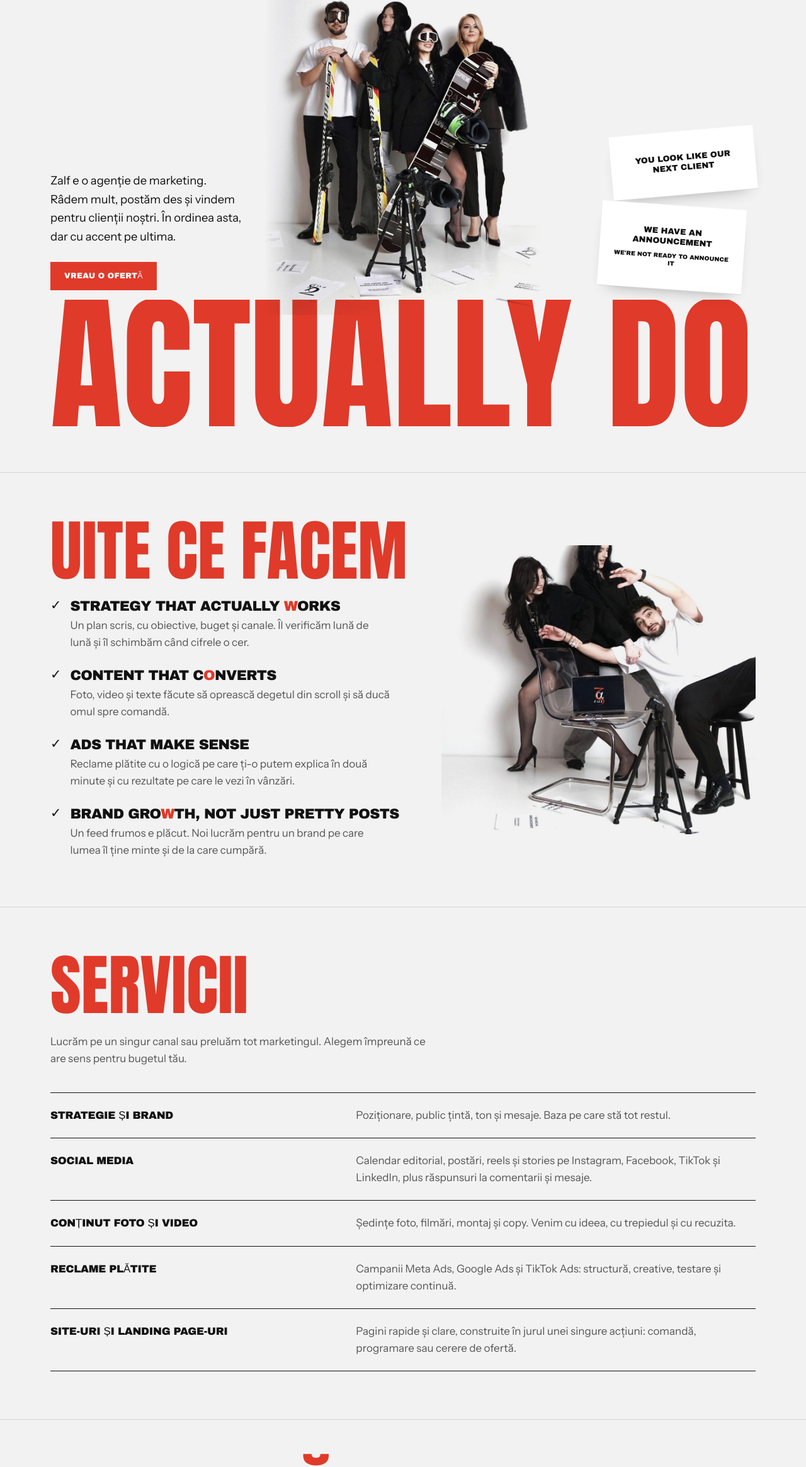
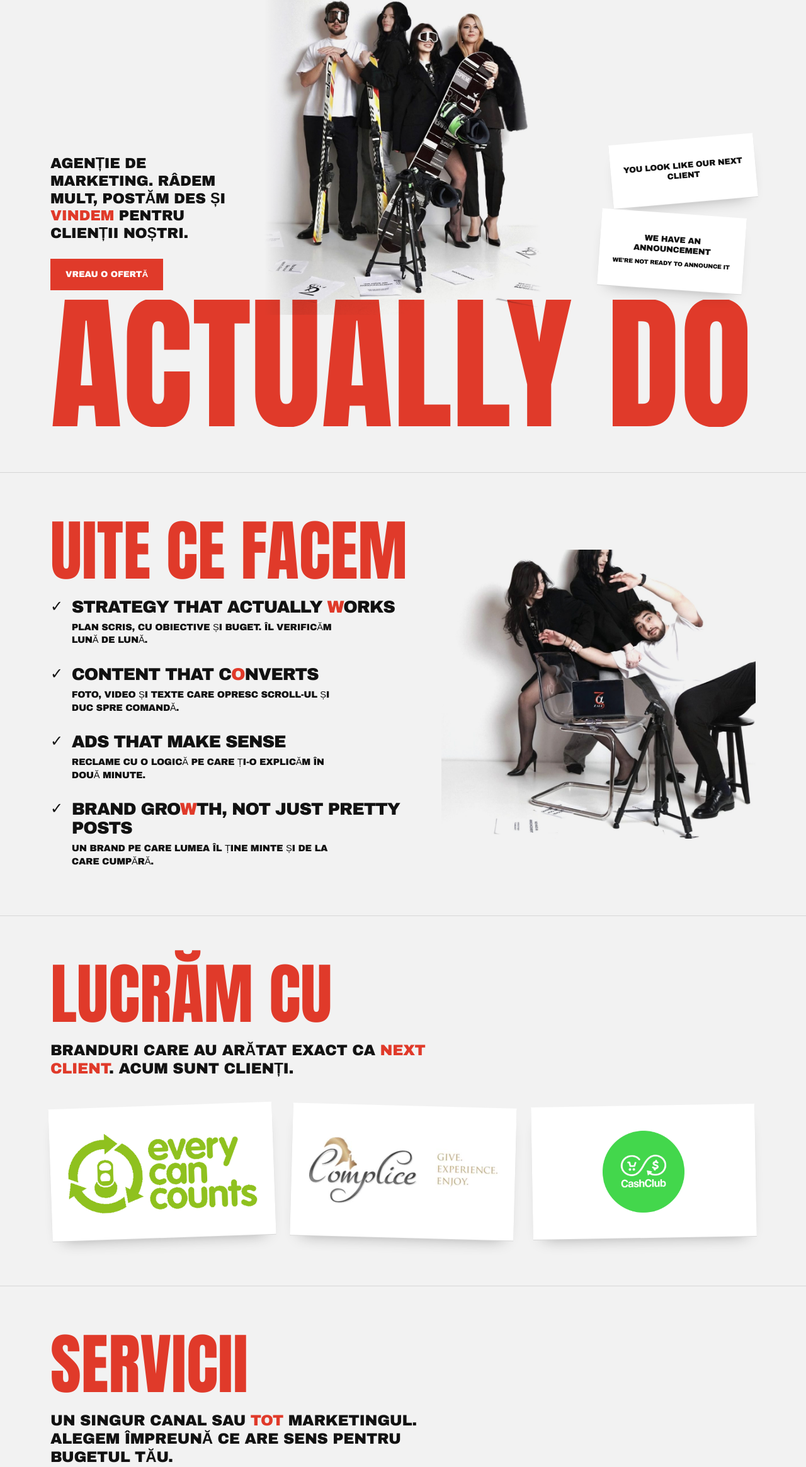
Before and after one commit to fr7gfh4vhn-hub/anthropic-claude-code, a plain HTML site: page index.html in a window 1280 px wide. Shown: the part 470-2800 px from the top of the page at 63% size. Drawn offline with Linux system fonts and the light colour scheme; a web font is replaced by a local one.

Commit message:
Add clients section, TikTok links and poster-style copy
All text now set in wide caps with red accents like the agency's
posts; client logos shown on paper tiles.

Co-Authored-By: Claude Fable 5.2 <noreply@anthropic.com>
Claude-Session: https://claude.ai/code/session_01EVt79yBV7t7dAJsUM1vds3

```diff
--- a/index.html
+++ b/index.html
@@ -6,21 +6,19 @@
 <title>Zalf</title>
 <meta name="claude:viewport-fit-sides" content="cover">
 <meta name="description" content="Zalf este o agenție de marketing: strategie, conținut și reclame care vând. Laugh. Post. Sell.">
-<link rel="stylesheet" href="https://fonts.googleapis.com/css2?family=Anton&family=Unbounded:wght@400;500;600&family=Instrument+Sans:wght@400;500;600&display=swap">
+<link rel="stylesheet" href="https://fonts.googleapis.com/css2?family=Anton&family=Unbounded:wght@400;500;600;700&display=swap">
 <style>
-/* Layout: the agency's own poster as a page. White studio wall, red poster type set edge to edge, the team photo between the lines. Single light look by choice. */
+/* Layout: the agency's own poster as a page. White studio wall, red poster type set edge to edge, the team photo between the lines. All copy is set like their posts: wide caps with red letters. Single light look by choice. */
 :root {
   --bg: #F2F2F2;      /* studio wall */
   --paper: #FFFFFF;   /* A4 sheets on the floor */
   --ink: #121212;
-  --muted: #565656;
   --line: #D6D6D6;
   --red: #E03A2A;     /* logo red */
   --on-red: #FFFFFF;
 
   --poster: "Anton", "Impact", "Arial Narrow", sans-serif;
   --wide: "Unbounded", "Arial Black", Arial, sans-serif;
-  --body: "Instrument Sans", "Segoe UI", Helvetica, Arial, sans-serif;
 
   --wrap: 1160px;
   color-scheme: light;
@@ -32,11 +30,15 @@ body {
   margin: 0;
   background: var(--bg);
   color: var(--ink);
-  font: 400 1.0625rem/1.6 var(--body);
+  font: 500 1rem/1.4 var(--wide);
+  letter-spacing: -0.02em;
+  text-transform: uppercase;
   -webkit-font-smoothing: antialiased;
 }
 a { color: inherit; }
+b, .r { font-weight: inherit; color: var(--red); }
 :focus-visible { outline: 3px solid var(--ink); outline-offset: 3px; }
+.sr { position: absolute; width: 1px; height: 1px; overflow: hidden; clip-path: inset(50%); white-space: nowrap; }
 
 .wrap {
   max-width: var(--wrap);
@@ -44,30 +46,28 @@ a { color: inherit; }
   padding-left: max(20px, env(safe-area-inset-left, 0px));
   padding-right: max(20px, env(safe-area-inset-right, 0px));
 }
-.label { font: 500 0.78rem/1.2 var(--wide); letter-spacing: 0.02em; text-transform: uppercase; }
 
 /* Header */
 .top { display: flex; align-items: center; justify-content: space-between; gap: 16px; padding-block: 14px; }
 .logo { display: block; line-height: 0; }
 .logo img { height: 76px; width: auto; mix-blend-mode: multiply; }
-.nav { display: flex; align-items: center; gap: 6px 28px; flex-wrap: wrap; justify-content: flex-end; }
+.nav { display: flex; align-items: center; gap: 6px 28px; flex-wrap: wrap; justify-content: flex-end; font-size: 0.8rem; }
 .nav a { text-decoration: none; }
 .nav a:not(.btn):hover { color: var(--red); }
 
 .btn {
   display: inline-block; border: 0; cursor: pointer;
   background: var(--red); color: var(--on-red);
-  font: 500 0.78rem/1 var(--wide); text-transform: uppercase; letter-spacing: 0.02em; text-decoration: none;
-  padding: 16px 22px; border-radius: 0;
-  transition: background .15s ease;
+  font: 600 0.85rem/1 var(--wide); text-transform: uppercase; letter-spacing: -0.01em; text-decoration: none;
+  padding: 18px 24px; border-radius: 0;
+  transition: background .15s ease, color .15s ease;
 }
 .btn:hover { background: var(--ink); }
 
 /* Hero poster */
 .hero { padding-block: 10px 72px; }
-.hero-labels { display: flex; justify-content: space-between; gap: 12px; color: var(--red); font: 500 clamp(0.8rem, 2.1vw, 1.5rem)/1 var(--wide); text-transform: uppercase; letter-spacing: -0.02em; margin: 0 0 8px; padding: 0; list-style: none; }
-h1 { margin: 0; font: 400 1rem/1 var(--poster); color: var(--red); text-transform: uppercase; }
-.fit { display: block; white-space: nowrap; line-height: 0.86; overflow: hidden; }
+.hero-labels { display: flex; justify-content: space-between; gap: 12px; color: var(--red); font-size: clamp(0.8rem, 2.1vw, 1.5rem); line-height: 1; margin: 0 0 8px; padding: 0; list-style: none; }
+.fit { display: block; white-space: nowrap; overflow: hidden; margin: 0; font: 400 1rem/0.86 var(--poster); letter-spacing: 0; color: var(--red); }
 .fit > span { display: inline-block; }
 .fit-a { font-size: 30vw; }   /* fallbacks until the script fits each line to the column */
 .fit-b { font-size: 19vw; }
@@ -80,63 +80,76 @@ h1 { margin: 0; font: 400 1rem/1 var(--poster); color: var(--red); text-transfor
           mask-image: linear-gradient(to right, transparent, #000 10%, #000 90%, transparent);
 }
 .hero-copy { padding-bottom: 13%; }
-.lead { font-size: 1.15rem; margin: 0 0 26px; max-width: 22em; }
+.lead { font-size: clamp(1.1rem, 1.9vw, 1.45rem); font-weight: 600; line-height: 1.2; margin: 0 0 26px; }
 .sheets { display: grid; gap: 18px; justify-items: end; padding-bottom: 13%; }
 .sheet {
   background: var(--paper); color: var(--ink);
-  font: 600 0.82rem/1.25 var(--wide); text-transform: uppercase; text-align: center;
+  font-size: 0.82rem; font-weight: 600; line-height: 1.25; text-align: center;
   width: min(100%, 230px); padding: 34px 18px; margin: 0;
   box-shadow: 0 1px 0 var(--line), 0 14px 26px -18px rgba(18, 18, 18, .45);
 }
-.sheet small { display: block; font: 400 0.6rem/1.3 var(--wide); margin-top: 8px; }
+.sheet small { display: block; font-size: 0.6rem; font-weight: 400; margin-top: 8px; }
 .sheet:nth-child(1) { transform: rotate(-5deg); }
 .sheet:nth-child(2) { transform: rotate(4deg) translateX(-18px); }
 
 /* Sections */
 section { padding-block: 76px; border-top: 1px solid var(--line); }
-h2 { font: 400 clamp(3rem, 9vw, 6.6rem)/0.9 var(--poster); text-transform: uppercase; color: var(--red); margin: 0 0 28px; text-wrap: balance; }
-.sub { color: var(--muted); max-width: 36em; margin: 0 0 40px; }
+h2 { font: 400 clamp(3rem, 9vw, 6.6rem)/0.9 var(--poster); letter-spacing: 0; color: var(--red); margin: 0 0 28px; text-wrap: balance; }
+.sub { font-size: clamp(1.05rem, 2vw, 1.5rem); font-weight: 600; line-height: 1.2; max-width: 26em; margin: 0 0 44px; }
 
 .do { display: grid; grid-template-columns: minmax(0, 1.15fr) minmax(0, 1fr); gap: 48px; align-items: center; }
-.checks { list-style: none; margin: 0; padding: 0; display: grid; gap: 26px; }
-.checks li { display: grid; grid-template-columns: auto minmax(0, 1fr); gap: 4px 14px; }
-.checks .tick { font: 500 1.3rem/1.15 var(--wide); }
-.checks h3 { font: 500 clamp(1rem, 2.2vw, 1.4rem)/1.15 var(--wide); text-transform: uppercase; letter-spacing: -0.03em; margin: 0; }
-.checks h3 b { font-weight: inherit; color: var(--red); }
-.checks p { grid-column: 2; margin: 0; color: var(--muted); max-width: 30em; }
+.checks { list-style: none; margin: 0; padding: 0; display: grid; gap: 30px; }
+.checks li { display: grid; grid-template-columns: auto minmax(0, 1fr); gap: 6px 14px; }
+.checks .tick { font-size: 1.5rem; line-height: 1.1; }
+.checks h3 { font: inherit; font-size: clamp(1.15rem, 2.5vw, 1.7rem); line-height: 1.1; letter-spacing: -0.04em; margin: 0; }
+.checks p { grid-column: 2; margin: 0; font-size: 0.92rem; font-weight: 400; max-width: 30em; }
 .do figure { margin: 0; }
 .do img { display: block; width: 100%; height: auto; mix-blend-mode: multiply; }
 
+/* Clients */
+.clients { list-style: none; margin: 0; padding: 0; display: grid; grid-template-columns: repeat(3, minmax(0, 1fr)); gap: 28px; }
+.clients li {
+  background: var(--paper); display: grid; place-items: center; padding: 36px 28px; min-height: 210px;
+  box-shadow: 0 1px 0 var(--line), 0 14px 26px -18px rgba(18, 18, 18, .45);
+}
+.clients li:nth-child(1) { transform: rotate(-2deg); }
+.clients li:nth-child(2) { transform: rotate(1.5deg); }
+.clients li:nth-child(3) { transform: rotate(-1deg); }
+.clients img { display: block; max-width: 100%; max-height: 130px; width: auto; height: auto; object-fit: contain; }
+
 .services { list-style: none; margin: 0; padding: 0; }
-.services li { display: grid; grid-template-columns: minmax(0, 1fr) minmax(0, 1.4fr); gap: 8px 32px; padding-block: 22px; border-top: 1px solid var(--ink); align-items: baseline; }
-.services li:last-child { border-bottom: 1px solid var(--ink); }
-.services h3 { font: 500 1.05rem/1.2 var(--wide); text-transform: uppercase; letter-spacing: -0.02em; margin: 0; }
-.services p { margin: 0; color: var(--muted); }
+.services li { display: grid; grid-template-columns: minmax(0, 1fr) minmax(0, 1.1fr); gap: 8px 32px; padding-block: 22px; border-top: 2px solid var(--ink); align-items: center; }
+.services li:last-child { border-bottom: 2px solid var(--ink); }
+.services h3 { font: 400 clamp(2rem, 4.6vw, 3.4rem)/0.95 var(--poster); letter-spacing: 0; margin: 0; }
+.services li:hover h3 { color: var(--red); }
+.services p { margin: 0; font-size: 0.98rem; }
 
 .steps { list-style: none; margin: 0; padding: 0; display: grid; grid-template-columns: repeat(4, minmax(0, 1fr)); gap: 28px; }
-.steps .n { display: block; font: 400 4.2rem/0.9 var(--poster); color: var(--red); margin-bottom: 12px; }
-.steps h3 { font: 500 0.95rem/1.2 var(--wide); text-transform: uppercase; margin: 0 0 8px; }
-.steps p { margin: 0; color: var(--muted); font-size: 1rem; }
+.steps .n { display: block; font: 400 5.4rem/0.9 var(--poster); letter-spacing: 0; color: var(--red); margin-bottom: 12px; }
+.steps h3 { font: inherit; font-size: 1.2rem; font-weight: 700; margin: 0 0 8px; }
+.steps p { margin: 0; font-size: 0.86rem; font-weight: 400; }
 
 /* Contact */
 .contact { background: var(--red); color: var(--on-red); border-top: 0; }
 .contact .grid { display: grid; grid-template-columns: minmax(0, 1.1fr) minmax(0, 1fr); gap: 48px; align-items: start; }
 .contact h2 { color: var(--on-red); }
-.contact p { margin: 0; max-width: 26em; }
+.contact p { margin: 0 0 24px; font-size: 1.1rem; font-weight: 600; line-height: 1.25; max-width: 22em; }
+.contact .btn { background: var(--ink); color: var(--on-red); justify-self: start; }
+.contact .btn:hover { background: var(--paper); color: var(--ink); }
+.contact .btn.ghost { background: var(--paper); color: var(--ink); }
+.contact .btn.ghost:hover { background: var(--ink); color: var(--on-red); }
 form { display: grid; gap: 14px; }
-label { display: grid; gap: 7px; font: 500 0.7rem/1.2 var(--wide); text-transform: uppercase; }
+label { display: grid; gap: 7px; font-size: 0.8rem; font-weight: 600; }
 input, textarea {
-  font: 400 1rem/1.4 var(--body); color: var(--ink); background: var(--paper);
+  font: 500 1rem/1.4 var(--wide); letter-spacing: -0.02em; color: var(--ink); background: var(--paper);
   border: 2px solid var(--paper); border-radius: 0; padding: 13px 14px; width: 100%;
 }
 input:focus-visible, textarea:focus-visible { outline: 0; border-color: var(--ink); }
 textarea { min-height: 120px; resize: vertical; }
-.contact .btn { background: var(--ink); color: var(--on-red); justify-self: start; }
-.contact .btn:hover { background: var(--paper); color: var(--ink); }
-.status { margin: 0; font-weight: 600; }
+.status { margin: 0; font-size: 0.9rem; }
 
-footer { padding-block: 26px; color: var(--muted); display: flex; justify-content: space-between; gap: 12px; flex-wrap: wrap; }
-footer .label { font-size: 0.66rem; }
+footer { padding-block: 26px; display: flex; justify-content: space-between; gap: 12px; flex-wrap: wrap; font-size: 0.75rem; }
+footer a:hover { color: var(--red); }
 
 @media (max-width: 900px) {
   .hero-mid { grid-template-columns: minmax(0, 1fr) minmax(0, 1fr); gap: 24px; margin-block: 0; align-items: start; }
@@ -153,6 +166,8 @@ footer .label { font-size: 0.66rem; }
   .sheets { grid-template-columns: repeat(2, minmax(0, 1fr)); justify-items: center; gap: 10px; }
   .sheet { padding: 24px 10px; font-size: 0.68rem; }
   .sheet:nth-child(2) { transform: rotate(4deg); }
+  .clients { grid-template-columns: minmax(0, 1fr); gap: 22px; }
+  .clients li { min-height: 170px; }
   .services li { grid-template-columns: minmax(0, 1fr); }
   .steps { grid-template-columns: minmax(0, 1fr); }
   .nav a:not(.btn) { display: none; }
@@ -163,34 +178,34 @@ footer .label { font-size: 0.66rem; }
 <body>
 <header class="wrap top">
   <a class="logo" href="#top" aria-label="Zalf, acasă"><img src="assets/logo.png" alt="Zalf" width="310" height="450"></a>
-  <nav class="nav label" aria-label="Navigare principală">
+  <nav class="nav" aria-label="Navigare principală">
     <a href="#ce-facem">Ce facem</a>
+    <a href="#clienti">Clienți</a>
     <a href="#servicii">Servicii</a>
-    <a href="#proces">Cum lucrăm</a>
+    <a href="https://www.tiktok.com/@zalfpeople" target="_blank" rel="noopener">TikTok ↗</a>
     <a class="btn" href="#contact">Hai să vorbim</a>
   </nav>
 </header>
 
 <main id="top">
   <div class="wrap hero">
+    <h1 class="sr">Zalf, agenție de marketing. What we actually do.</h1>
     <ul class="hero-labels" aria-label="Laugh, post, sell">
       <li>Laugh</li><li>Post</li><li>Sell</li>
     </ul>
-    <h1>
-      <span class="fit fit-a"><span>What we</span></span>
-      <span class="hero-mid">
-        <span class="hero-copy">
-          <span class="lead" style="display:block;font:400 1.15rem/1.6 var(--body);color:var(--ink);text-transform:none">Zalf e o agenție de marketing. Râdem mult, postăm des și vindem pentru clienții noștri. În ordinea asta, dar cu accent pe ultima.</span>
-          <a class="btn" href="#contact">Vreau o ofertă</a>
-        </span>
-        <span class="hero-photo"><img src="assets/team.jpg" alt="Echipa Zalf în studio, în costume negre, cu schiuri, snowboard și ochelari de schi" width="988" height="1305"></span>
-        <span class="sheets" aria-hidden="true">
-          <span class="sheet">You look like our next client</span>
-          <span class="sheet">We have an announcement<small>We're not ready to announce it</small></span>
-        </span>
-      </span>
-      <span class="fit fit-b hero-b"><span>Actually do</span></span>
-    </h1>
+    <p class="fit fit-a" aria-hidden="true"><span>What we</span></p>
+    <div class="hero-mid">
+      <div class="hero-copy">
+        <p class="lead">Agenție de marketing. Râdem mult, postăm des și <b>vindem</b> pentru clienții noștri.</p>
+        <a class="btn" href="#contact">Vreau o ofertă</a>
+      </div>
+      <figure class="hero-photo"><img src="assets/team.jpg" alt="Echipa Zalf în studio, în costume negre, cu schiuri, snowboard și ochelari de schi" width="988" height="1305"></figure>
+      <div class="sheets" aria-hidden="true">
+        <p class="sheet">You look like our next client</p>
+        <p class="sheet">We have an announcement<small>We're not ready to announce it</small></p>
+      </div>
+    </div>
+    <p class="fit fit-b hero-b" aria-hidden="true"><span>Actually do</span></p>
   </div>
 
   <section id="ce-facem">
@@ -198,26 +213,38 @@ footer .label { font-size: 0.66rem; }
       <div>
         <h2>Uite ce facem</h2>
         <ul class="checks">
-          <li><span class="tick" aria-hidden="true">✓</span><h3>Strategy that actually <b>w</b>orks</h3><p>Un plan scris, cu obiective, buget și canale. Îl verificăm lună de lună și îl schimbăm când cifrele o cer.</p></li>
-          <li><span class="tick" aria-hidden="true">✓</span><h3>Content that c<b>o</b>nverts</h3><p>Foto, video și texte făcute să oprească degetul din scroll și să ducă omul spre comandă.</p></li>
-          <li><span class="tick" aria-hidden="true">✓</span><h3>Ads that make sense</h3><p>Reclame plătite cu o logică pe care ți-o putem explica în două minute și cu rezultate pe care le vezi în vânzări.</p></li>
-          <li><span class="tick" aria-hidden="true">✓</span><h3>Brand gro<b>w</b>th, not just pretty posts</h3><p>Un feed frumos e plăcut. Noi lucrăm pentru un brand pe care lumea îl ține minte și de la care cumpără.</p></li>
+          <li><span class="tick" aria-hidden="true">✓</span><h3>Strategy that actually <b>w</b>orks</h3><p>Plan scris, cu obiective și buget. Îl verificăm lună de lună.</p></li>
+          <li><span class="tick" aria-hidden="true">✓</span><h3>Content that c<b>o</b>nverts</h3><p>Foto, video și texte care opresc scroll-ul și duc spre comandă.</p></li>
+          <li><span class="tick" aria-hidden="true">✓</span><h3>Ads that make sense</h3><p>Reclame cu o logică pe care ți-o explicăm în două minute.</p></li>
+          <li><span class="tick" aria-hidden="true">✓</span><h3>Brand gro<b>w</b>th, not just pretty posts</h3><p>Un brand pe care lumea îl ține minte și de la care cumpără.</p></li>
         </ul>
       </div>
       <figure><img src="assets/studio.jpg" alt="Trei membri ai echipei Zalf la o ședință foto, lângă un laptop cu sigla Zalf și un trepied" width="1100" height="1012"></figure>
     </div>
   </section>
 
+  <section id="clienti">
+    <div class="wrap">
+      <h2>Lucrăm cu</h2>
+      <p class="sub">Branduri care au arătat exact ca <b>next client</b>. Acum sunt clienți.</p>
+      <ul class="clients">
+        <li><img src="assets/client-every-can-counts.png" alt="Every Can Counts"></li>
+        <li><img src="assets/client-complice.png" alt="Complice.ro"></li>
+        <li><img src="assets/client-cashclub.png" alt="CashClub"></li>
+      </ul>
+    </div>
+  </section>
+
   <section id="servicii">
     <div class="wrap">
       <h2>Servicii</h2>
-      <p class="sub">Lucrăm pe un singur canal sau preluăm tot marketingul. Alegem împreună ce are sens pentru bugetul tău.</p>
+      <p class="sub">Un singur canal sau <b>tot</b> marketingul. Alegem împreună ce are sens pentru bugetul tău.</p>
       <ul class="services">
-        <li><h3>Strategie și brand</h3><p>Poziționare, public țintă, ton și mesaje. Baza pe care stă tot restul.</p></li>
-        <li><h3>Social media</h3><p>Calendar editorial, postări, reels și stories pe Instagram, Facebook, TikTok și LinkedIn, plus răspunsuri la comentarii și mesaje.</p></li>
-        <li><h3>Conținut foto și video</h3><p>Ședințe foto, filmări, montaj și copy. Venim cu ideea, cu trepiedul și cu recuzita.</p></li>
-        <li><h3>Reclame plătite</h3><p>Campanii Meta Ads, Google Ads și TikTok Ads: structură, creative, testare și optimizare continuă.</p></li>
-        <li><h3>Site-uri și landing page-uri</h3><p>Pagini rapide și clare, construite în jurul unei singure acțiuni: comandă, programare sau cerere de ofertă.</p></li>
+        <li><h3>Strategie și brand</h3><p>Poziționare, public, ton și mesaje. <b>Baza</b> pe care stă tot restul.</p></li>
+        <li><h3>Social media</h3><p>Postări, reels și stories pe Instagram, <b>TikTok</b>, Facebook și LinkedIn.</p></li>
+        <li><h3>Foto și video</h3><p>Ședințe foto, filmări, montaj și copy. Venim cu <b>ideea</b>, trepiedul și recuzita.</p></li>
+        <li><h3>Reclame plătite</h3><p>Meta Ads, Google Ads și TikTok Ads. Testăm, măsurăm, <b>optimizăm</b>.</p></li>
+        <li><h3>Site-uri</h3><p>Pagini rapide, construite în jurul unei singure acțiuni: <b>comanda</b>.</p></li>
       </ul>
     </div>
   </section>
@@ -226,10 +253,10 @@ footer .label { font-size: 0.66rem; }
     <div class="wrap">
       <h2>Cum lucrăm</h2>
       <ol class="steps">
-        <li><span class="n">1</span><h3>Audit</h3><p>Ne uităm la ce ai acum: conturi, site, reclame, concurență. Îți spunem ce merge și ce pierde bani.</p></li>
-        <li><span class="n">2</span><h3>Strategie</h3><p>Stabilim obiective, buget și canale. Primești un plan scris, cu termene.</p></li>
-        <li><span class="n">3</span><h3>Execuție</h3><p>Filmăm, scriem, postăm, lansăm campaniile și ajustăm săptămânal.</p></li>
-        <li><span class="n">4</span><h3>Raport</h3><p>În fiecare lună: cât ai investit, ce a adus și ce schimbăm mai departe.</p></li>
+        <li><span class="n">1</span><h3>Audit</h3><p>Vedem ce merge și ce pierde bani.</p></li>
+        <li><span class="n">2</span><h3>Strategie</h3><p>Obiective, buget, canale. Plan scris.</p></li>
+        <li><span class="n">3</span><h3>Execuție</h3><p>Filmăm, scriem, postăm, lansăm.</p></li>
+        <li><span class="n">4</span><h3>Raport</h3><p>Cât ai investit și ce a adus. Lunar.</p></li>
       </ol>
     </div>
   </section>
@@ -238,7 +265,8 @@ footer .label { font-size: 0.66rem; }
     <div class="wrap grid">
       <div>
         <h2>You look like our next client</h2>
-        <p>Spune-ne pe scurt ce vinzi și ce vrei să obții. Revenim cu întrebări și cu o propunere.</p>
+        <p>Spune-ne ce vinzi și ce vrei să obții. Revenim cu o propunere.</p>
+        <a class="btn ghost" href="https://www.tiktok.com/@zalfpeople" target="_blank" rel="noopener">TikTok @zalfpeople ↗</a>
       </div>
       <form id="contact-form" novalidate>
         <label for="f-name">Nume
@@ -258,8 +286,9 @@ footer .label { font-size: 0.66rem; }
 </main>
 
 <footer class="wrap">
-  <span class="label">© 2026 Zalf</span>
-  <span class="label">Laugh · Post · Sell</span>
+  <span>© 2026 Zalf</span>
+  <a href="https://www.tiktok.com/@zalfpeople" target="_blank" rel="noopener">TikTok @zalfpeople</a>
+  <span>Laugh · Post · Sell</span>
 </footer>
 
 <script>
```
Also changed, not shown: src/zalf.html (+102 -73 lines), assets/client-cashclub.png (added), assets/client-complice.png (added), assets/client-every-can-counts.png (added).
